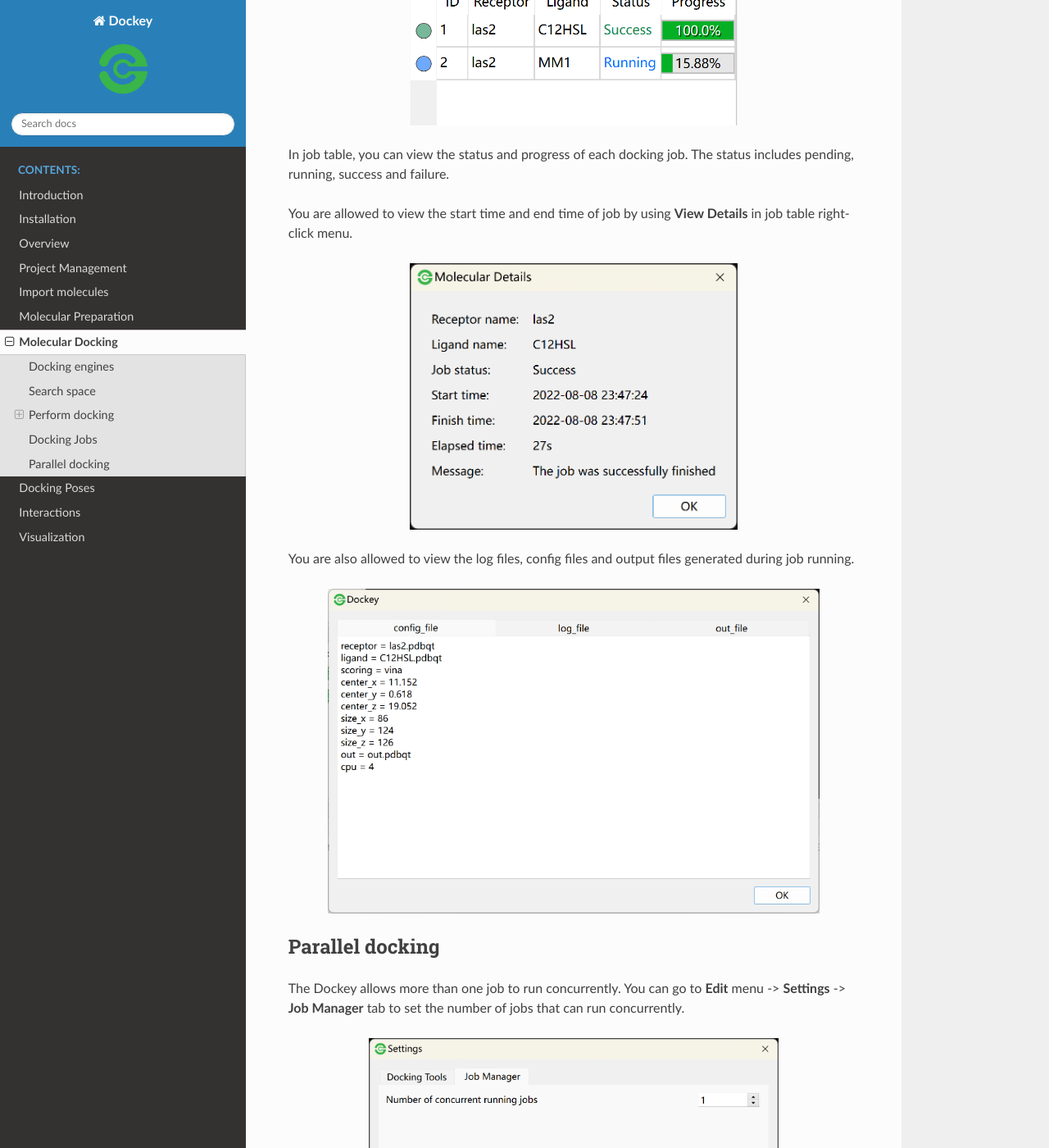
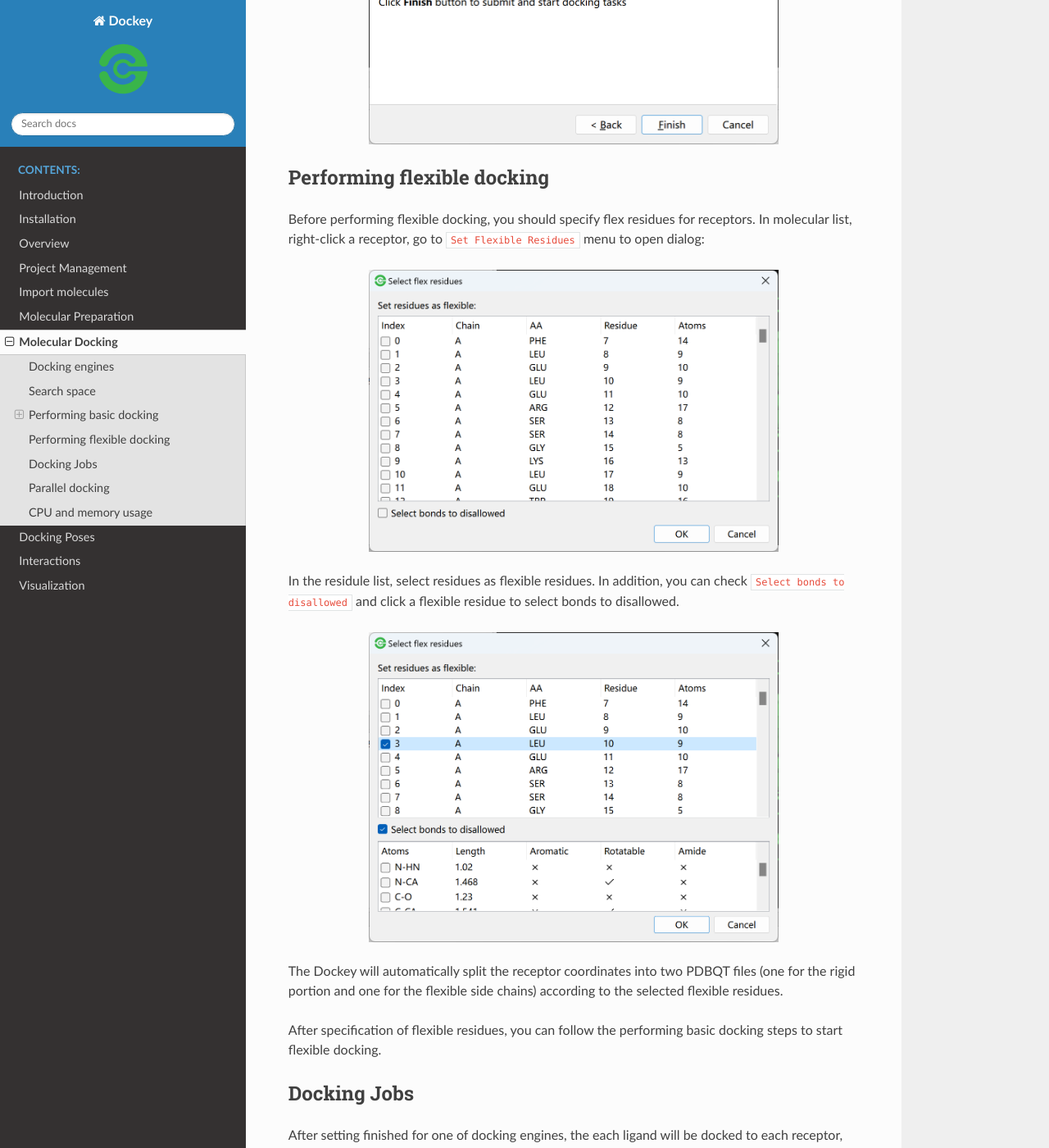
Before and after one commit to lmdu/dockey, a Sphinx documentation site: the page built from docs/docking.rst, in a window 1280 px wide and 1400 px high, scrolled down 6835 px. Shown: the whole window at 82% size. Built offline with Sphinx 7.4.7 and the Read the Docs theme 2.0.0, drawn with Linux system fonts in a browser that asks for light colours; some of the changed text lies outside the part shown.

Commit message:
update docs

```diff
--- a/docs/docking.rst
+++ b/docs/docking.rst
@@ -6,11 +6,13 @@
 
 Firstly, you should specify the location of docking engines to ensure that the Dockey can invoke the docking engines.
 
-Go to **Edit** menu -> **Settings** -> **Docking Tools** tab to open the docking engine setting dialog in where you can select the path of docking engines.
+Go to **Edit** menu -> **Settings** -> **Docking tools** tab to open the docking engine setting dialog in where you can select the path of docking engines.
 
 .. rst-class:: wy-text-center
 
 	|docker|
+
+You can click on |folder| to select the executable binary file for tools. You are allowed to select any of Autodock4, Autodock Vina and QuickVina-W to specify the location of tool. For Autodock4, you must specify the location of autodock4 and autogrid4.
 
 Search space
 ------------
@@ -33,8 +35,8 @@
 
 	The value of points in each dimension must be even number.
 
-Perform docking
----------------
+Performing basic docking
+------------------------
 
 Currently, Dockey supports three docking engines: AutoDock4, AutoDock Vina and QuickVina-W. You can only select one of them to perform docking. When docking finished, if you select another engine to dock, the previous docked results will be automatically deleted.
 
@@ -59,7 +61,7 @@
 
 	Lamarckian GA is most widely used search algorithm.
 
-**Step 2**, set parameters for selected algorithm.
+**Step 2**, set parameters for selected algorithm. You can use default parameters or uncheck ``Use default paramters`` to adjust parameters.
 
 .. rst-class:: wy-text-center
 
@@ -114,6 +116,25 @@
 .. rst-class:: wy-text-center
 
 	|qvinaw2|
+
+Performing flexible docking
+---------------------------
+
+Before performing flexible docking, you should specify flex residues for receptors. In molecular list, right-click a receptor, go to ``Set Flexible Residues`` menu to open dialog:
+
+.. rst-class:: wy-text-center
+
+	|flexres|
+
+In the residule list, select residues as flexible residues. In addition, you can check ``Select bonds to disallowed`` and click a flexible residue to select bonds to disallowed.
+
+.. rst-class:: wy-text-center
+
+	|flexbond|
+
+The Dockey will automatically split the receptor coordinates into two PDBQT files (one for the rigid portion and one for the flexible side chains) according to the selected flexible residues.
+
+After specification of flexible residues, you can follow the performing basic docking steps to start flexible docking.
 
 Docking Jobs
 ------------
@@ -132,16 +153,10 @@
 
 	|jobdt|
 
-You are also allowed to view the log files, config files and output files generated during job running.
-
-.. rst-class:: wy-text-center
-
-	|joblog|
-
 Parallel docking
 ----------------
 
-The Dockey allows more than one job to run concurrently. You can go to **Edit** menu -> **Settings** -> **Job Manager** tab to set the number of jobs that can run concurrently.
+The Dockey allows more than one job to run concurrently. You can go to **Task** menu -> **Settings** -> **Concurrent Task Manager** to open setting dialog and then set the number of jobs that can run concurrently.
 
 .. rst-class:: wy-text-center
 
@@ -151,6 +166,17 @@
 
 	The more concurrent running jobs will consume more computing resources including CPUs and Memory. Generally, the number of parallel jobs is less than the maximum number of CPUs.
 
+CPU and memory usage
+--------------------
+
+Go to **Toolbar** -> click |cpu| to open computing resource usage dialog where you can view the CPU and memory used by Dockey.
+
+.. rst-class:: wy-text-center
+
+	|cpumem|
+
+.. |folder| image:: _static/folder.svg
+	:width: 24
 .. |grid| image:: _static/grid.png
 	:width: 600
 .. |taskdlg| image:: _static/taskdlg.png
@@ -181,3 +207,11 @@
 	:width: 500
 .. |jobmg| image:: _static/jobmg.png
 	:width: 500
+.. |flexres| image:: _static/flexres.png
+	:width: 500
+.. |flexbond| image:: _static/flexbond.png
+	:width: 500
+.. |cpumem| image:: _static/cpumem.png
+	:width: 500
+.. |cpu| image:: _static/cpu.svg
+	:width: 24
```
Also changed, not shown: other parts of docs/docking.rst (+2 -2 lines), docs/prepare.rst (+20 -11 lines), docs/_static/ad1.png, docs/_static/ad2.png, docs/_static/ad3.png, docs/_static/ad4.png, docs/_static/cpumem.png (added), docs/_static/docker.png, docs/_static/flexbond.png (added), docs/_static/flexres.png (added), docs/_static/folder.svg (added), docs/_static/jobmg.png, docs/_static/mpl.png, docs/_static/mpm.png, 6 more files.
